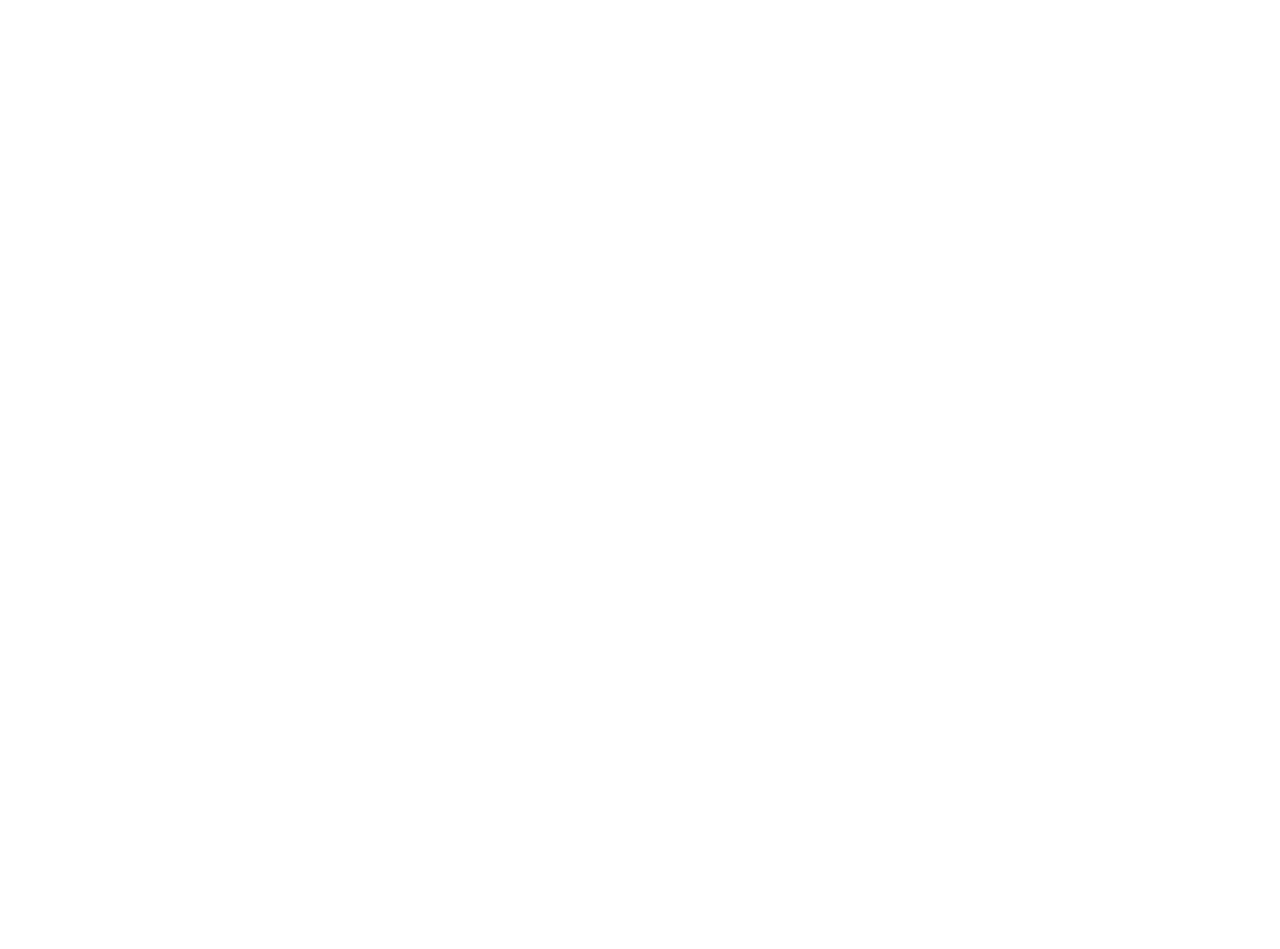
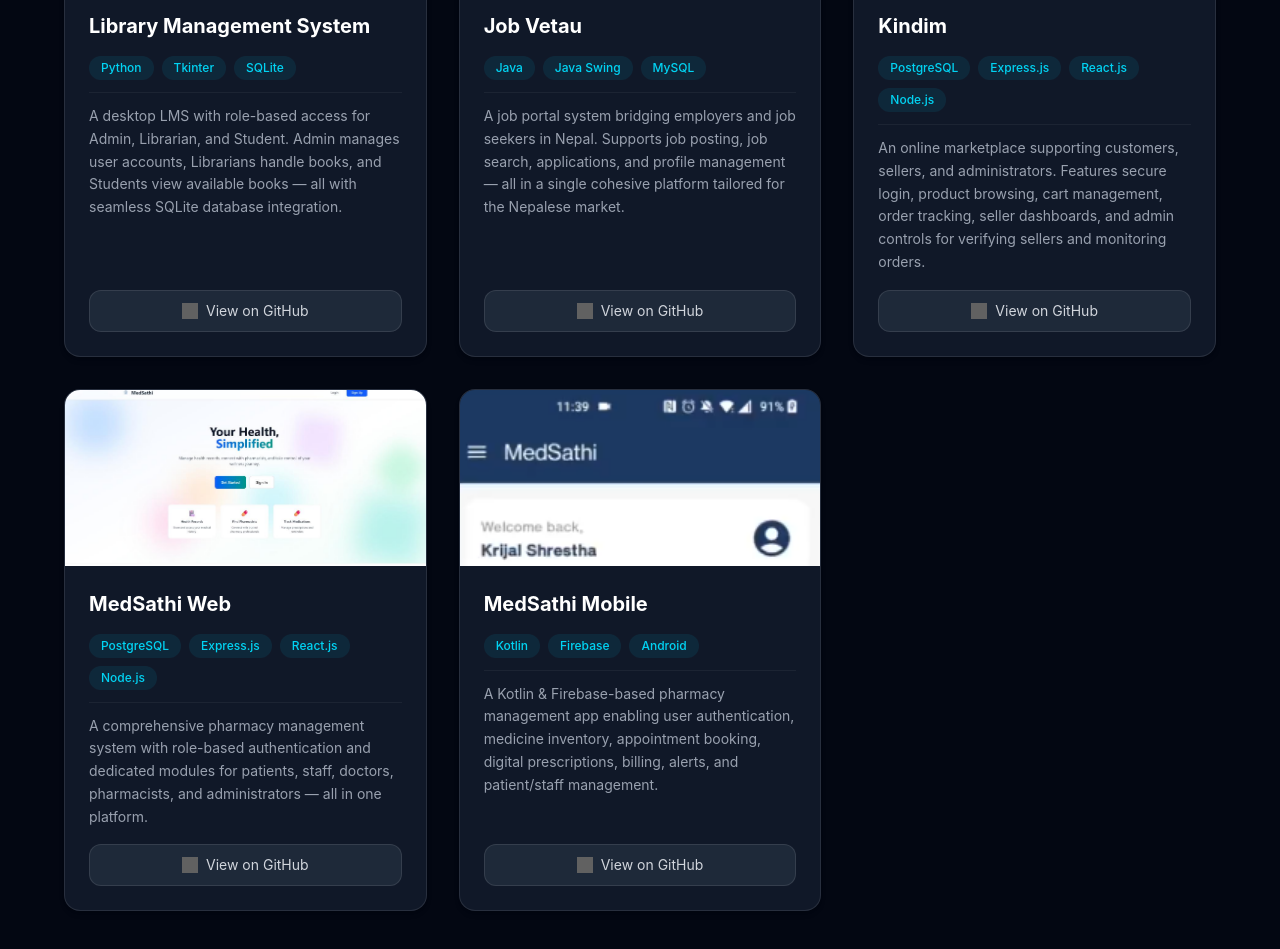
Before and after one commit to Krijal012/Portfolio-Website, a React (Vite) app in the folder my-portfolio/: page / in a window 1280 px wide. Shown: the part 3480-4429 px from the top of the page. Before the commit the page ends 3079 px from the top, so only its background shows below. Built offline with nearby package versions, Linux system fonts and the light colour scheme; grey boxes are pictures that could not be loaded.

Commit message:
project section done

```diff
--- a/my-portfolio/src/components/Projects.jsx
+++ b/my-portfolio/src/components/Projects.jsx
@@ -1,3 +1,131 @@
+import projectLibrary from '../assets/project-library.png'
+import projectJobvetau from '../assets/project-jobvetau.png'
+import projectKindim from '../assets/project-kindim.png'
+import projectMedsathiWeb from '../assets/project-medsathi-web.png'
+import projectMedsathiMobile from '../assets/project-medsathi-mobile.png'
+
+const projects = [
+  {
+    title: 'Library Management System',
+    tech: ['Python', 'Tkinter', 'SQLite'],
+    description:
+      'A desktop LMS with role-based access for Admin, Librarian, and Student. Admin manages user accounts, Librarians handle books, and Students view available books — all with seamless SQLite database integration.',
+    image: projectLibrary,
+    code: 'https://github.com/Krijal012/Library-Management-System.git',
+  },
+  {
+    title: 'Job Vetau',
+    tech: ['Java', 'Java Swing', 'MySQL'],
+    description:
+      'A job portal system bridging employers and job seekers in Nepal. Supports job posting, job search, applications, and profile management — all in a single cohesive platform tailored for the Nepalese market.',
+    image: projectJobvetau,
+    code: 'https://github.com/anilkc01/JobVetau_GroupC_37B.git',
+  },
+  {
+    title: 'Kindim',
+    tech: ['PostgreSQL', 'Express.js', 'React.js', 'Node.js'],
+    description:
+      'An online marketplace supporting customers, sellers, and administrators. Features secure login, product browsing, cart management, order tracking, seller dashboards, and admin controls for verifying sellers and monitoring orders.',
+    image: projectKindim,
+    code: 'https://github.com/Krijal012/Kindim_37B.git',
+  },
+  {
+    title: 'MedSathi Web',
+    tech: ['PostgreSQL', 'Express.js', 'React.js', 'Node.js'],
+    description:
+      'A comprehensive pharmacy management system with role-based authentication and dedicated modules for patients, staff, doctors, pharmacists, and administrators — all in one platform.',
+    image: projectMedsathiWeb,
+    code: 'https://github.com/Krijal012/MedSathi-37B.git',
+  },
+  {
+    title: 'MedSathi Mobile',
+    tech: ['Kotlin', 'Firebase', 'Android'],
+    description:
+      'A Kotlin & Firebase-based pharmacy management app enabling user authentication, medicine inventory, appointment booking, digital prescriptions, billing, alerts, and patient/staff management.',
+    image: projectMedsathiMobile,
+    code: 'https://github.com/Krijal012/MedSathi-37B-Kotlin.git',
+  },
+]
+
 export default function Projects() {
-  return <div></div>
+  return (
+    <section id="projects" className="py-24 px-6">
+      <div className="max-w-6xl mx-auto">
+
+        {/* Heading */}
+        <h2 className="text-4xl font-bold text-center mb-4">
+          My <span className="text-cyan-400">Projects</span>
+        </h2>
+        <div className="w-12 h-1 bg-cyan-500 mx-auto mb-14 rounded-full" />
+
+        {/* Grid */}
+        <div className="grid md:grid-cols-2 lg:grid-cols-3 gap-8">
+          {projects.map((project) => (
+            <div
+              key={project.code}
+              className="bg-gray-900 border border-white/10 rounded-2xl overflow-hidden flex flex-col hover:border-cyan-500/50 hover:-translate-y-1 transition-all duration-300 shadow-md hover:shadow-cyan-500/10"
+            >
+
+              {/* Image */}
+              <div className="w-full h-44 overflow-hidden bg-gray-800">
+                <img
+                  src={project.image}
+                  alt={project.title}
+                  className="w-full h-full object-cover object-top hover:scale-105 transition-transform duration-500"
+                />
+              </div>
+
+              {/* Content */}
+              <div className="p-6 flex flex-col flex-1">
+
+                {/* Title */}
+                <div className="mb-3">
+                  <h3 className="text-xl font-bold text-white mb-1">
+                    {project.title}
+                  </h3>
+                </div>
+
+                {/* Tech stack */}
+                <div className="flex flex-wrap gap-2 mb-3">
+                  {project.tech.map((tech) => (
+                    <span
+                      key={tech}
+                      className="px-3 py-1 bg-cyan-500/10 text-cyan-400 rounded-full text-xs font-medium"
+                    >
+                      {tech}
+                    </span>
+                  ))}
+                </div>
+
+                {/* Divider */}
+                <div className="w-full h-px bg-white/5 mb-3" />
+
+                {/* Description */}
+                <p className="text-gray-400 text-sm leading-relaxed mb-4 flex-1">
+                  {project.description}
+                </p>
+
+                {/* Button */}
+                <a
+                  href={project.code}
+                  target="_blank"
+                  rel="noopener noreferrer"
+                  className="flex items-center justify-center gap-2 py-2.5 bg-gray-800 hover:bg-cyan-500 hover:text-gray-950 text-gray-300 hover:font-bold border border-white/10 hover:border-cyan-500 rounded-xl text-sm transition-all duration-200"
+                >
+                  <img
+                    src="https://cdn.jsdelivr.net/gh/devicons/devicon/icons/github/github-original.svg"
+                    alt="GitHub"
+                    className="w-4 h-4 invert"
+                  />
+                  View on GitHub
+                </a>
+
+              </div>
+            </div>
+          ))}
+        </div>
+
+      </div>
+    </section>
+  )
 }
```
